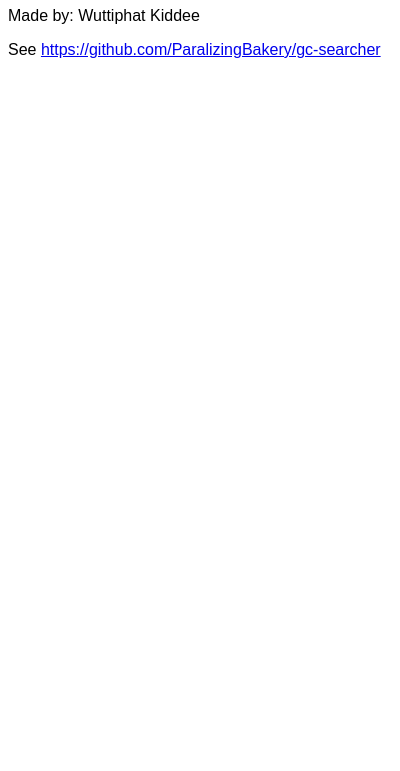
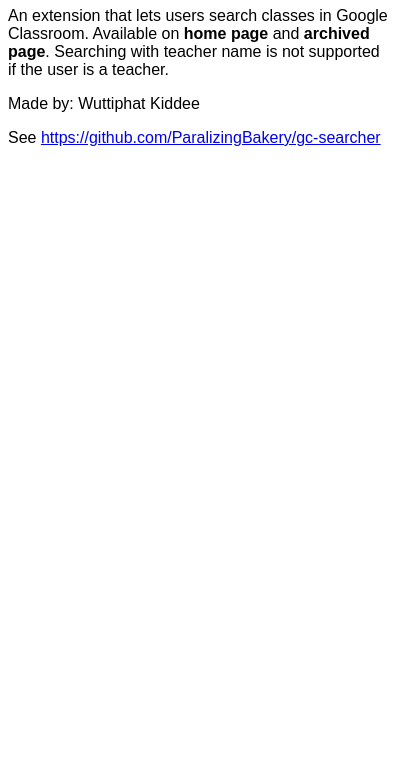
Before and after one commit to ParalizingBakery/classroom-searcher, a browser extension: page popup/index.html in a window 400 px wide. Shown: the part 73-844 px from the top of the page. Drawn offline with Linux system fonts and the light colour scheme.

Commit message:
Added popup description

```diff
--- a/popup/index.html
+++ b/popup/index.html
@@ -5,6 +5,11 @@
     </head>
     <body>
         <h1>GC Class Searcher</h1>
+        <p>
+        An extension that lets users search classes in Google Classroom.
+        Available on <strong>home page</strong> and <strong>archived page</strong>.
+        Searching with teacher name is not supported if the user is a teacher.
+        </p>
         <p>Made by: Wuttiphat Kiddee</p>
         <p>See <a href="https://github.com/ParalizingBakery/gc-searcher">https://github.com/ParalizingBakery/gc-searcher</a></p>
     </body>
```
